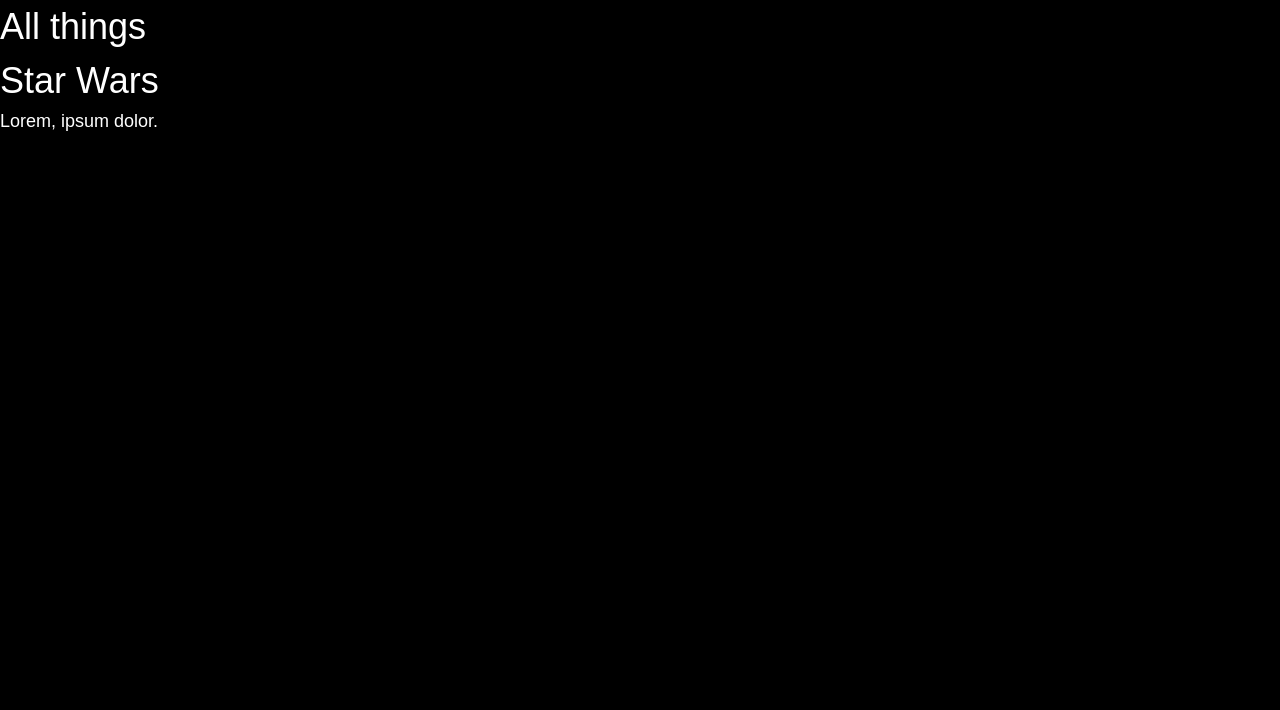
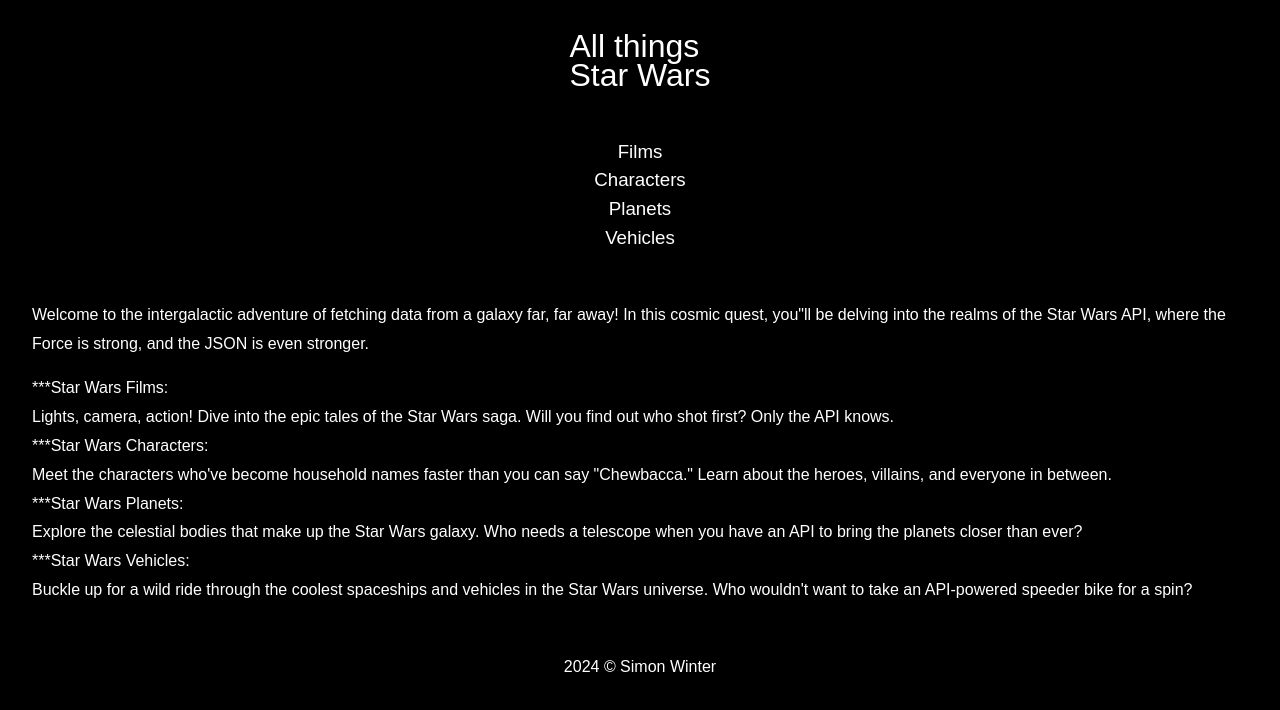
Before and after one commit to SimonADW/ffu-assignment1-starwars, a plain HTML site: page index.html in a window 1280 px wide. Drawn offline with Linux system fonts and the light colour scheme; a web font is replaced by a local one.

Commit message:
Layout landing page content

```diff
--- a/css/style.css
+++ b/css/style.css
@@ -1,12 +1,43 @@
+
+body {
+	margin: 2rem 2rem;
+	font-family: 'Zagist', sans-serif;
+	font-size: var(--font-size-base);
+	display: flex;
+	flex-flow: column nowrap;
+	align-items: center;
+	gap: 3rem;
+	color: white;
+	line-height: 1.8rem;
+	background: black;
+}
+
+.flex-center {
+	display: flex;
+	justify-content: center;
+	align-items: center;
+}
+
+main {
+	display: flex;
+	flex-direction: column;
+	justify-content: center;
+	gap: 3rem;
+}
+
+h1, h2, h3, h4, h5, h6 {
+	font-family: 'Star Wars', sans-serif;
+}
+
+p {
+	margin-bottom: 1rem;
+}
+
+nav {
+	text-align: center;
+}
 
 
-body {
-	font-family: 'Zagist', sans-serif;
-	font-size: 18px;
-	background: black;
-	color: white;
+footer {
+	align-self: center;
 }
-
-p, h1, h2, h3, h4, h5, h6 {
-	font-family: 'Star Wars', sans-serif;
-}
--- a/index.html
+++ b/index.html
@@ -8,10 +8,36 @@
 	<link rel="stylesheet" href="css/reset.css">
 	<link rel="stylesheet" href="css/fonts.css">
 	<link rel="stylesheet" href="css/style.css">
+
 	<script src="js/main.js" defer></script>
+
+
 </head>
 <body>
-	<h1>All things <br> Star Wars </h1>
-	<div>Lorem, ipsum dolor.</div>
+	<h1>All things <br>
+		Star Wars</h1>
+
+		<main>
+		<nav>
+			<h3><a href="">Films</a></h3>
+			<h3><a href="">Characters</a></h3>
+			<h3><a href="">Planets</a></h3>
+			<h3><a href="">Vehicles</a></h3>
+		</nav>
+
+		<article>
+			<p>
+				Welcome to the intergalactic adventure of fetching data from a galaxy far, far away! In this cosmic quest, you"ll be delving into the realms of the Star Wars API, where the Force is strong, and the JSON is even stronger.
+				<!-- Picture this: you, armed with your coding lightsaber, are on a mission to retrieve information from the vast Star Wars universe. Your main page is like the cantina of data, with four tantalizing categories that will make your inner Jedi jump for joy: -->
+			</p>
+
+			<h4>***Star Wars Films:</h4> Lights, camera, action! Dive into the epic tales of the Star Wars saga. Will you find out who shot first? Only the API knows.
+			<h4>***Star Wars Characters:</h4> Meet the characters who've become household names faster than you can say "Chewbacca." Learn about the heroes, villains, and everyone in between.
+			<h4>***Star Wars Planets:</h4> Explore the celestial bodies that make up the Star Wars galaxy. Who needs a telescope when you have an API to bring the planets closer than ever?
+			<h4>***Star Wars Vehicles:</h4> Buckle up for a wild ride through the coolest spaceships and vehicles in the Star Wars universe. Who wouldn't want to take an API-powered speeder bike for a spin?
+		</article>
+
+		<footer>2024 © Simon Winter</footer>
+	</main>
 </body>
 </html>
```
Also changed, not shown: README.md.
